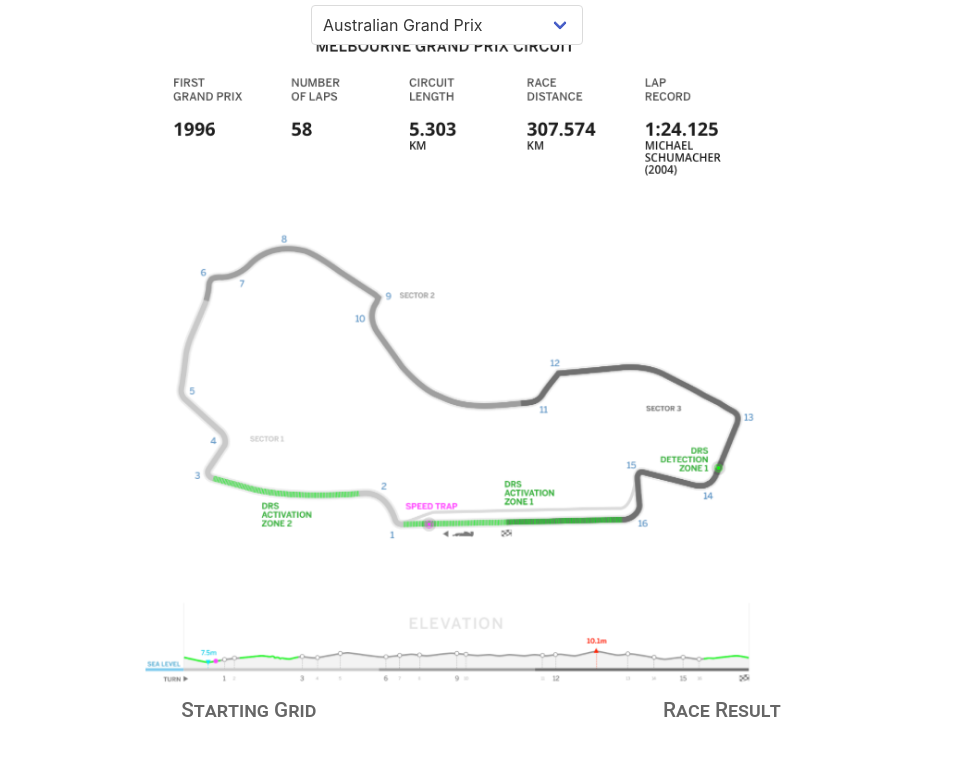
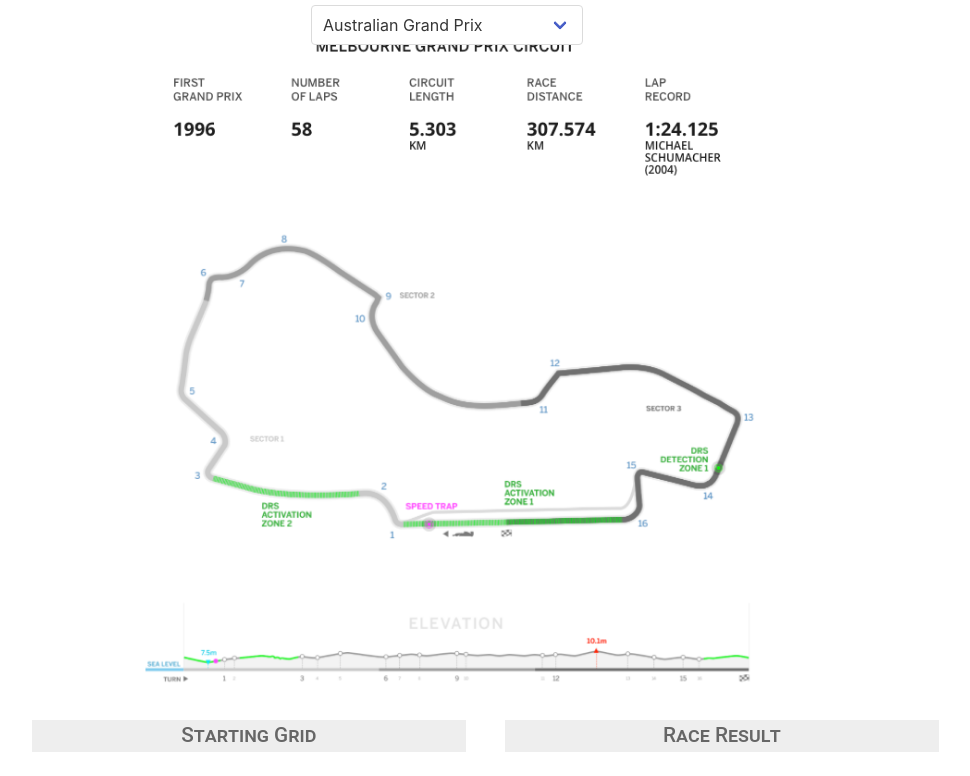
Before and after one commit to aaronkeith/F1ormula, a website: page public/index.html in a window 1280 px wide. Shown: the part 121-897 px from the top of the page, without its empty margins (193-1163 px from the left). Before the commit the page ends 871 px from the top, so only its background shows below. Drawn offline with nearby package versions, Linux system fonts and the light colour scheme; no server answers.

Commit message:
adjusted qualify and finish titles background and top margins #4

```diff
--- a/public/index.html
+++ b/public/index.html
@@ -56,7 +56,7 @@
   </section>
 
 <div id="title-bar">
-  <div class="columns">
+  <div class="columns titles">
     <div class="column is-2"></div>
     <div class= "qualify-title column is-4">
       <div class= "qualify-title">
--- a/public/styles.css
+++ b/public/styles.css
@@ -6,6 +6,10 @@
 .hero-body {
   padding: 0;
   text-align: center;
+}
+
+.titles {
+  margin-top: 1.7vh;
 }
 
 .qualify-title {
@@ -18,6 +22,7 @@
   color: #666;
   margin: 0 1.5vw;
   padding: 0;
+  background-color: #eee;
 }
 
 .finish-title {
@@ -30,6 +35,7 @@
   color: #666;
   margin: 0 1.5vw;
   padding: 0;
+  background-color: #eee;
 }
 
 .driver-listing-qualify {
```
